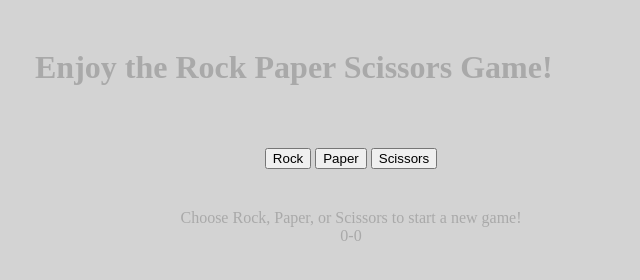
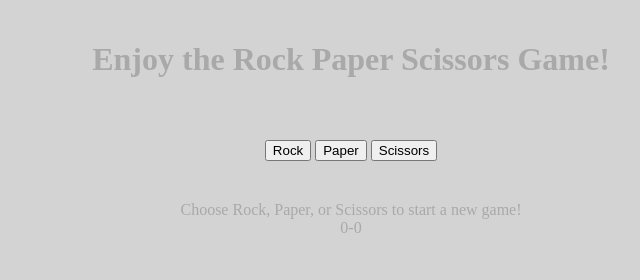
Before and after one commit to Bearnadetta/rock-paper-scissors, a plain HTML site: page index.html in a window 1280 px wide. Shown: the whole page, without its empty margins (289-929 px from the left). Drawn offline with Linux system fonts and the light colour scheme.

Commit message:
centered H1 and added pointer to button hover

```diff
--- a/index.html
+++ b/index.html
@@ -13,9 +13,9 @@
             <H1>Enjoy the Rock Paper Scissors Game!</H1>
         </div>
 <div id = 'buttonDiv'>
-    <button type = 'button' id = 'rockButton'>Rock</button>
-    <button type = 'button' id = 'paperButton'>Paper</button>
-    <button type = 'button' id = 'scissorsButton'>Scissors</button>
+    <button type = 'button' class = 'button' id = 'rockButton'>Rock</button>
+    <button type = 'button' class = 'button' id = 'paperButton'>Paper</button>
+    <button type = 'button' class = 'button' id = 'scissorsButton'>Scissors</button>
 </div>
 <div id = 'gameText'>
     <div id= 'textDiv'></div>
--- a/style.css
+++ b/style.css
@@ -1,4 +1,5 @@
 body {
+    margin: 0;
     background-color: lightgray;
     color: darkgray;
 }
@@ -6,6 +7,9 @@ body {
     margin: auto;
     width: 50%;
     padding: 20px;
+    justify-content: center;
+    align-items: center;
+    text-align: center;
 }
 #buttonDiv {
     margin: auto;
@@ -13,6 +17,11 @@ body {
     text-align: center;
     justify-content: center;
 }
+
+.button:hover {
+    cursor: pointer;
+}
+
 #gameText {
     margin: auto;
     width: 50%;
```
